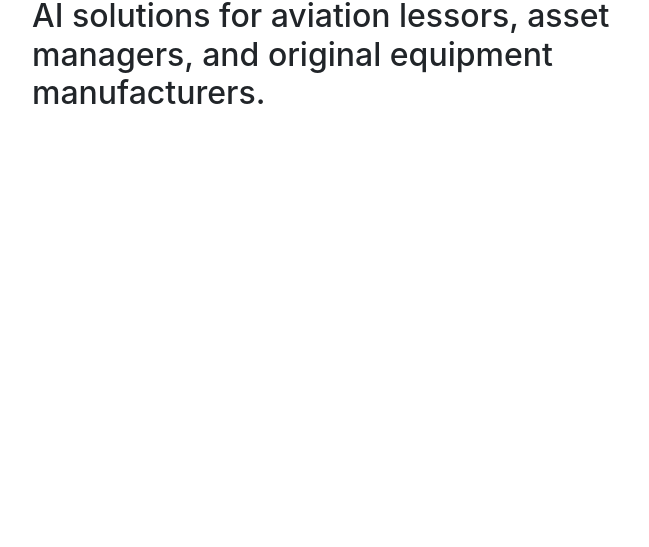
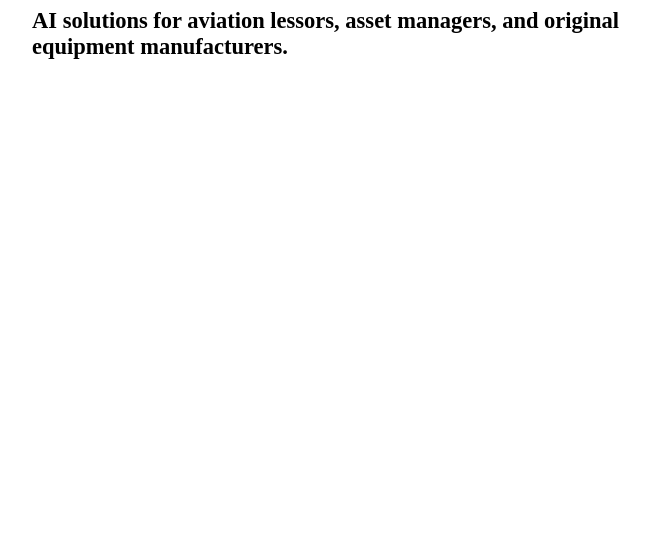
Before and after one commit to ps583/ps583.github.io, a plain HTML site: page index.html in a window 1280 px wide. Shown: the part 253-800 px from the top of the page, without its empty margins (18-667 px from the left). Drawn offline with nearby package versions, Linux system fonts and the light colour scheme.

Commit message:
Update index.html

```diff
--- a/index.html
+++ b/index.html
@@ -1,12 +1,9 @@
 <html>
 <head>
-<link rel="stylesheet" href="https://cdnjs.cloudflare.com/ajax/libs/font-awesome/4.7.0/css/font-awesome.min.css">
-<link href="https://stackpath.bootstrapcdn.com/bootstrap/4.4.1/css/bootstrap.min.css" rel="stylesheet">
-<link href="https://cdnjs.cloudflare.com/ajax/libs/font-awesome/5.10.0/css/all.min.css" rel="stylesheet">
 <link rel="preconnect" href="https://fonts.googleapis.com">
 <link rel="preconnect" href="https://fonts.gstatic.com" crossorigin>
 <link href="https://fonts.googleapis.com/css2?family=DM+Serif+Display&display=swap" rel="stylesheet">
-<link rel='icon' src='./favicon.ico' type='image/x-icon/'>
+<link rel='icon' href='./favicon.ico' type='image/x-icon/'>
 <meta name="viewport" content="width=device-width, initial-scale=1.0">
 <style>
 
```
